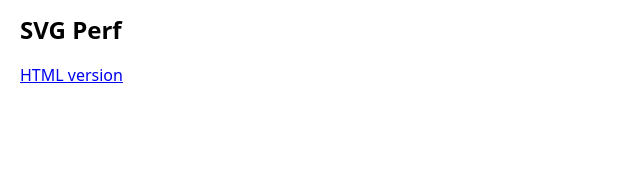
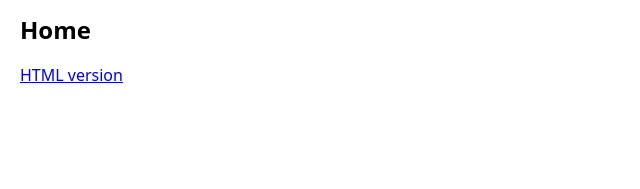
Before and after one commit to gex/svg-perf, a Gatsby site: page / in a window 1280 px wide. Shown: the part 261-450 px from the top of the page, 0-640 px from the left. Built offline with nearby package versions, Linux system fonts and the light colour scheme; Gatsby itself is replaced by a stand-in of ours.

Commit message:
make the titles consistent

```diff
--- a/src/pages/index.js
+++ b/src/pages/index.js
@@ -3,7 +3,7 @@ import Layout from '../components/Layout'
 
 const Index = () => (
   <Layout>
-    <h1>SVG Perf</h1>
+    <h1>Home</h1>
     <p>
       <a href="https://gex.github.io/html-perf/">HTML version</a>
     </p>
```
